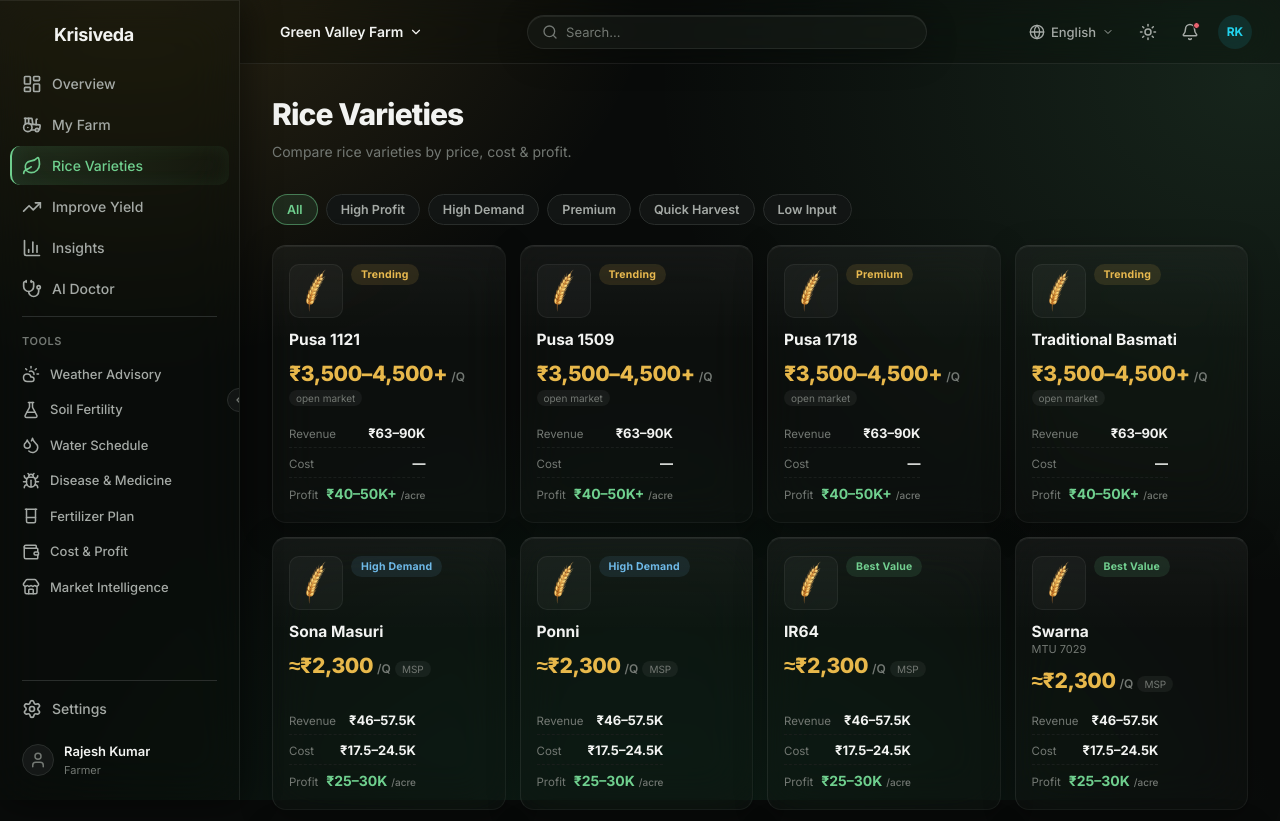
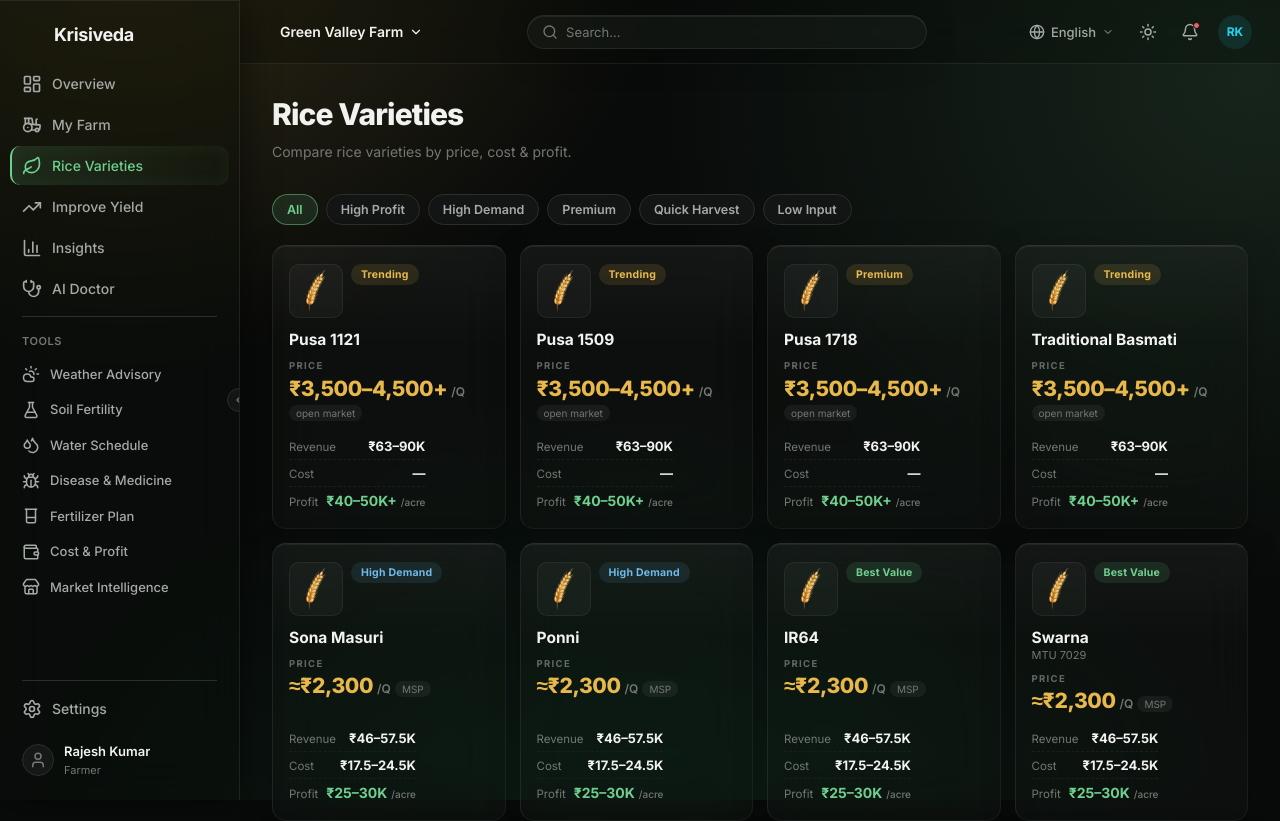
Before and after one commit to snadiok4923A/Agri_Dr, a React (Vite) app: page /Agri_Dr/crops in a window 1280 px wide. Shown: the top 821 px of the page. Built offline with nearby package versions, Linux system fonts and the light colour scheme.

Commit message:
update website

```diff
--- a/src/pages/Crops.css
+++ b/src/pages/Crops.css
@@ -184,6 +184,53 @@
   flex-wrap: wrap;
 }
 
+/* Tiny muted kicker above the price value — a slow golden shimmer sweeps
+   across the letters themselves (background-clip: text, no extra element). */
+.crops-page__price-kicker {
+  flex-basis: 100%;
+  font-size: 9.5px;
+  font-weight: 700;
+  letter-spacing: 0.14em;
+  text-transform: uppercase;
+  background: linear-gradient(
+    90deg,
+    var(--text-muted) 0%,
+    var(--text-muted) 42%,
+    #e8b84b 50%,
+    var(--text-muted) 58%,
+    var(--text-muted) 100%
+  );
+  background-size: 250% 100%;
+  background-position: 120% 0;
+  -webkit-background-clip: text;
+  background-clip: text;
+  -webkit-text-fill-color: transparent;
+  opacity: 0.85;
+  line-height: 1;
+  margin-bottom: 1px;
+  animation: crops-price-text-shimmer 5.5s linear infinite;
+}
+
+@keyframes crops-price-text-shimmer {
+  0% {
+    background-position: 120% 0;
+  }
+  100% {
+    background-position: -120% 0;
+  }
+}
+
+@media (prefers-reduced-motion: reduce) {
+  .crops-page__price-kicker {
+    animation: none;
+    background: none;
+    -webkit-background-clip: initial;
+    background-clip: initial;
+    -webkit-text-fill-color: var(--text-muted);
+    color: var(--text-muted);
+  }
+}
+
 .crops-page__price-val {
   font-size: 21px;
   font-weight: 800;
@@ -217,7 +264,7 @@
   justify-content: space-between;
   align-items: baseline;
   gap: 8px;
-  padding: 6.5px 0;
+  padding: 5px 0;
 }
 
 .crops-page__money-row + .crops-page__money-row {
--- a/src/pages/Crops.jsx
+++ b/src/pages/Crops.jsx
@@ -144,6 +144,7 @@ export default function Crops() {
 
                         {/* Price — dominant number */}
                         <div className="crops-page__card-price">
+                            <span className="crops-page__price-kicker">PRICE</span>
                             <span className="crops-page__price-val">
                                 {v.price ? v.price.label : "—"}
                             </span>
```
